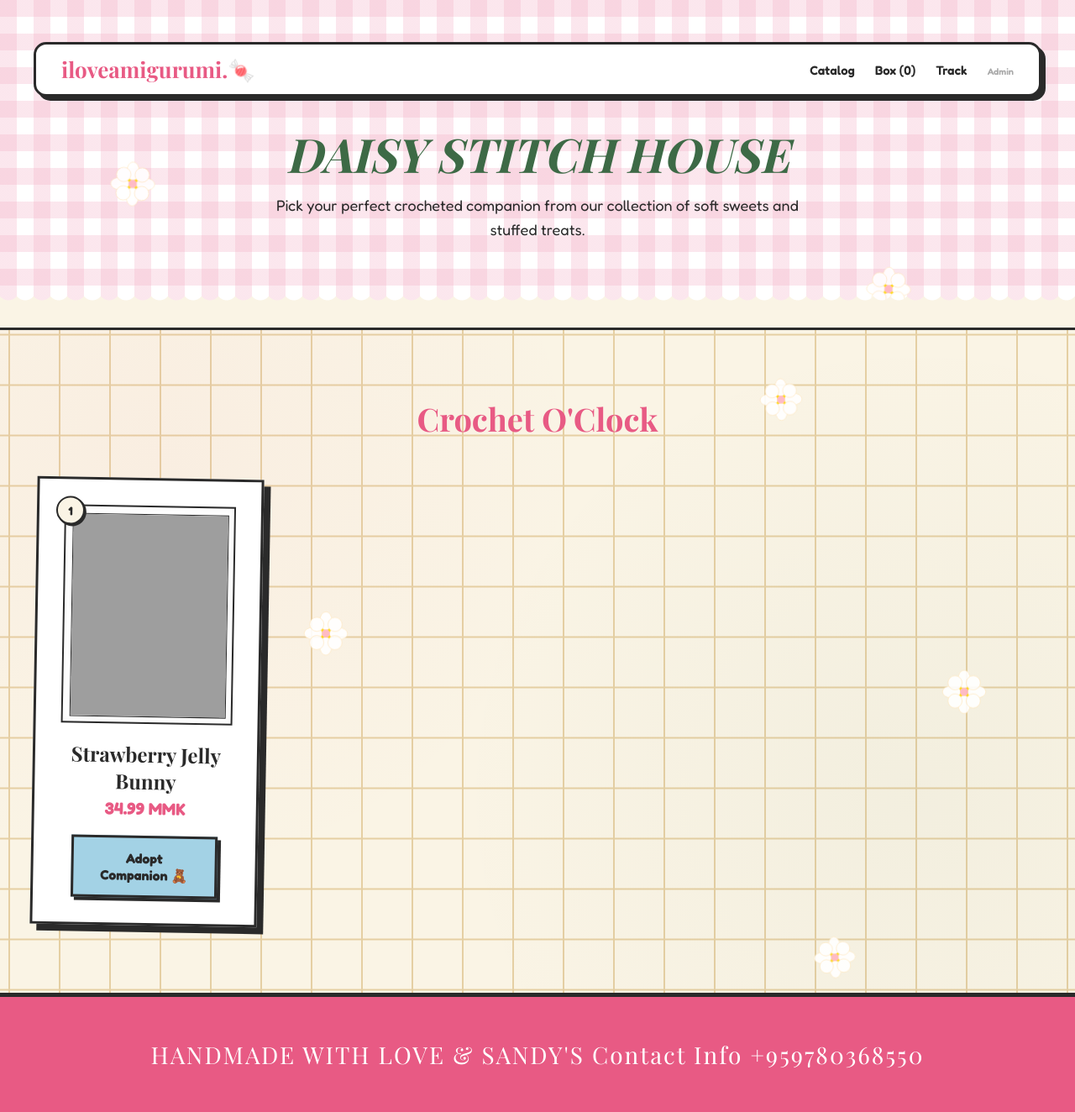
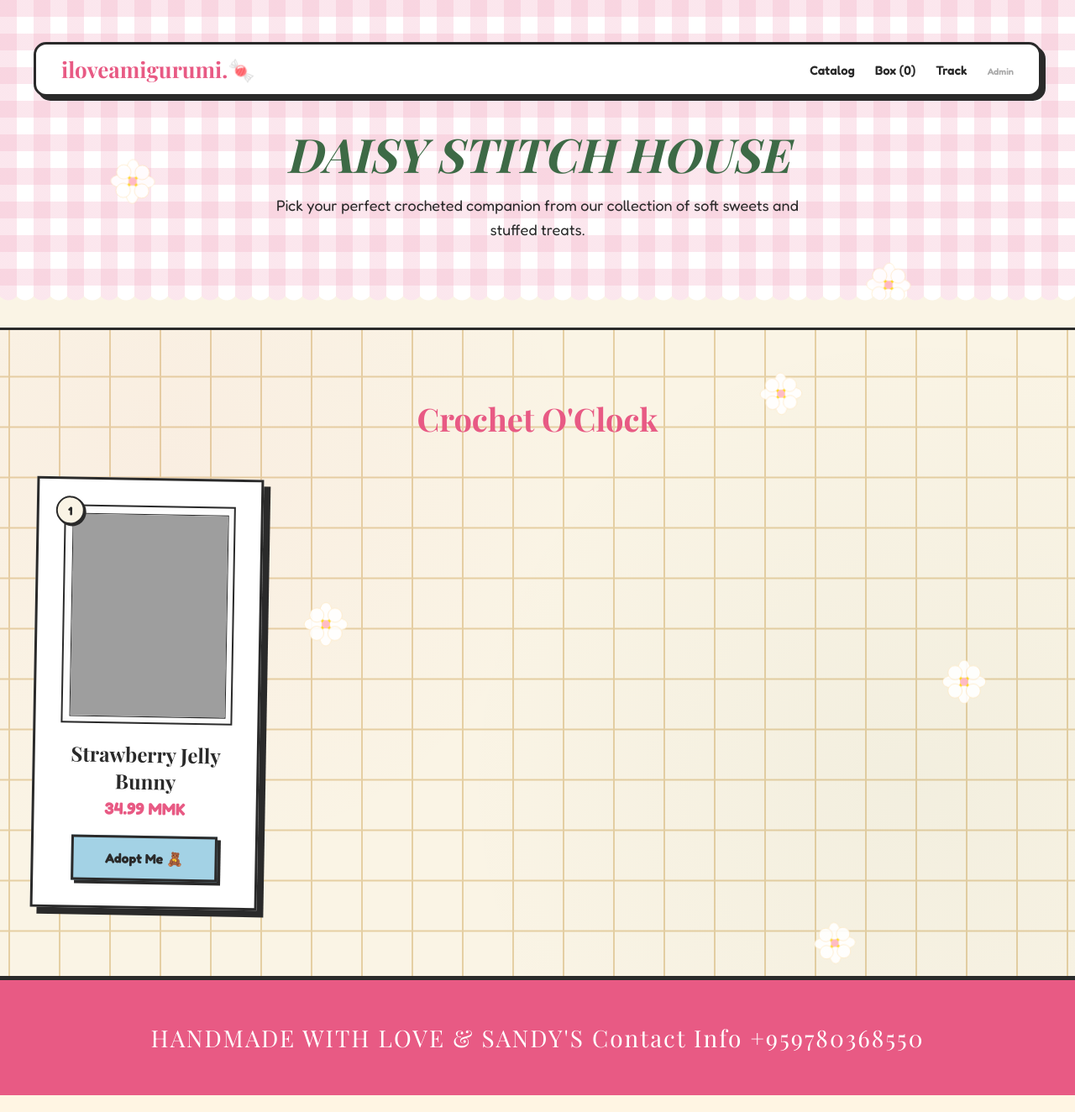
Before and after one commit to sandi17100/Daisy-Stitch-House, a Flask app: page / in a window 1280 px wide. Shown: the whole page at 84% size. Run offline with Flask 3, Linux system fonts and the light colour scheme; data comes from the database, SQL or seed files in the repository; some web fonts are replaced; grey boxes are pictures that could not be loaded.

Commit message:
Update shop.html

```diff
--- a/templates/shop.html
+++ b/templates/shop.html
@@ -26,7 +26,7 @@
 
         <div style="text-align: center; margin-top: auto;">
             {% if item.data.stock > 0 %}
-                <a href="/product/{{ item.data.id }}" class="btn-candy" style="width: 85%; box-sizing: border-box;">Adopt Companion 🧸</a>
+                <a href="/product/{{ item.data.id }}" class="btn-candy" style="width: 85%; box-sizing: border-box;">Adopt Me 🧸</a>
             {% else %}
                 <button class="btn-candy" disabled style="background: #e0e0e0; cursor: not-allowed; box-shadow: none; width: 85%; opacity: 0.6; transform: none !important;">Sold Out 📦</button>
             {% endif %}
```
